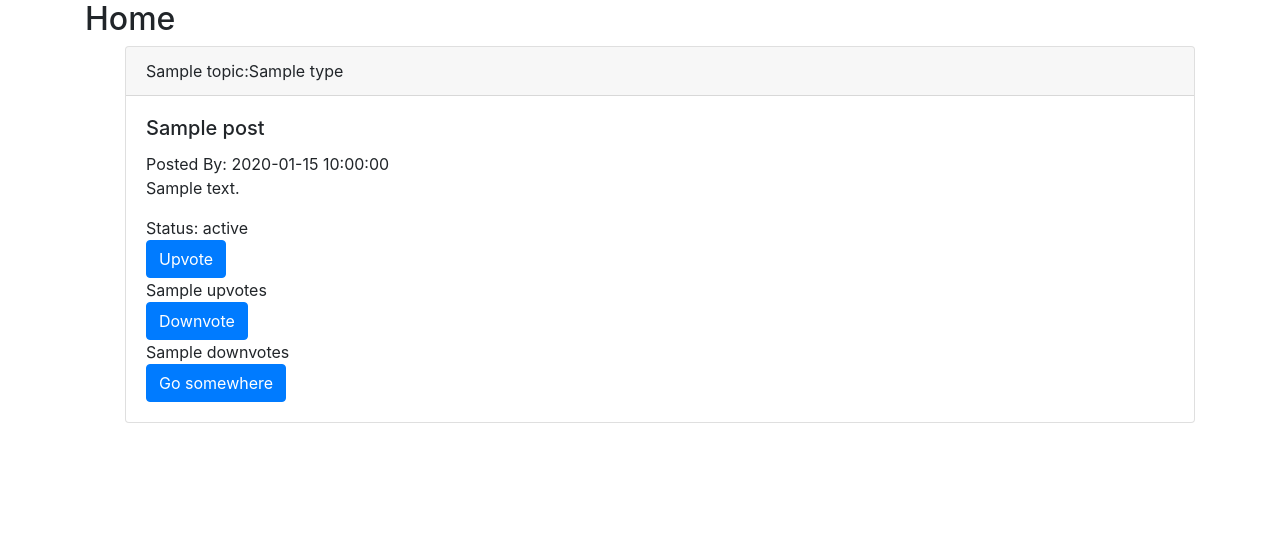
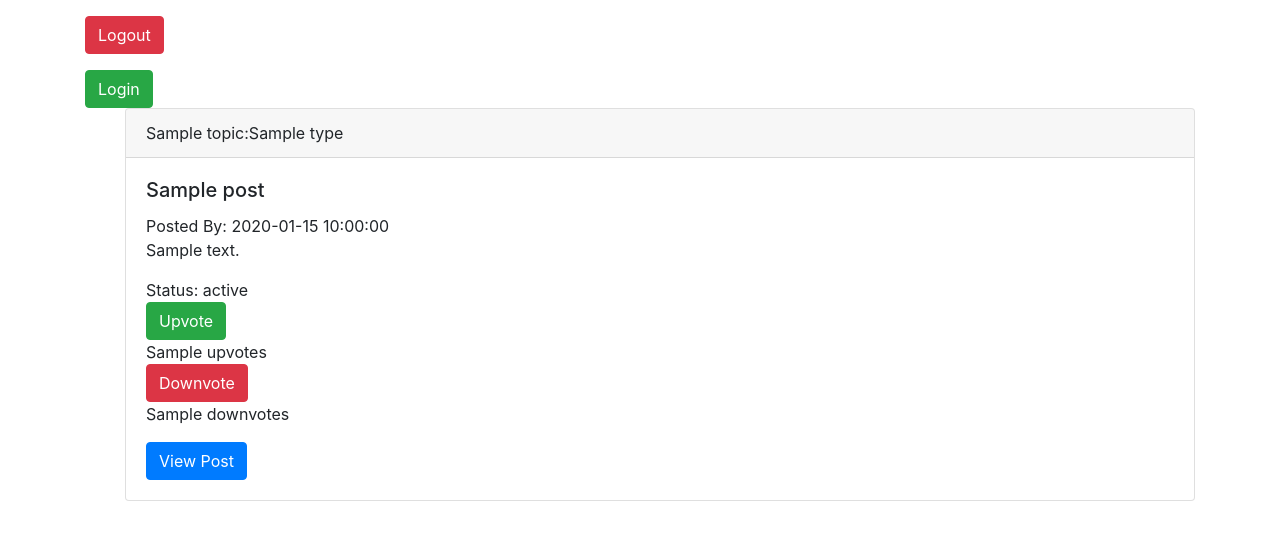
Before and after one commit to AtharvaMutsaddi/ESG-Consensus-Platform, a Flask app: template app/templates/home.html in a window 1280 px wide. Shown: the part 56-596 px from the top of the page. Run offline with Flask 3, Linux system fonts and the light colour scheme; the template is opened without the code that fills it: most values are stand-ins (such as "Sample title", 1, 10 or a date in 2020); parts of the project's set-up code (start-up, migrations or seed data) failed here and were passed over; some libraries are stand-ins or nearby versions.

Commit message:
comments

```diff
--- a/app/app.py
+++ b/app/app.py
@@ -56,6 +56,24 @@ def create_new_user(form_data):
     cursor.execute(insert_query, values)
     cnx.commit()
 
+def fetch_comments_for_post(post_id):
+    query = "SELECT Comment.CommentID, Comment.Content, Comment.CreatedAtDate, User.Name " \
+            "FROM Comment " \
+            "INNER JOIN User ON Comment.UserID = User.UserID " \
+            "WHERE Comment.PostID = %s"
+    cursor.execute(query, (post_id,))
+    comments = []
+
+    for comment_data in cursor.fetchall():
+        comment = {
+            'CommentID': comment_data[0],
+            'Content': comment_data[1],
+            'CreatedAtDate': comment_data[2],
+            'Name': comment_data[3]
+        }
+        comments.append(comment)
+
+    return comments
 
 def create_new_post(form_data,user_id):
     title=form_data.get("title")
@@ -143,11 +161,39 @@ def insert_downvote(user_id, post_id):
     cursor.execute(update_query)
     cnx.commit()
 
+def fetch_post_from_database(post_id):
+    query = "SELECT Post.PostID, Post.Title, Post.Description, Post.CreatedAtDate, Post.Topic, User.Name, Post.Upvotes, Post.Downvotes " \
+            "FROM Post " \
+            "INNER JOIN User ON Post.UserID = User.UserID " \
+            "WHERE Post.PostID = %s"
+    cursor.execute(query, (post_id,))
+    post_data = cursor.fetchone()
 
+    if post_data:
+        post = {
+            'PostID': post_data[0],
+            'Title': post_data[1],
+            'Description': post_data[2],
+            'CreatedAtDate': post_data[3],
+            'Topic': post_data[4],
+            'Name': post_data[5],
+            'Upvotes': post_data[6],
+            'Downvotes': post_data[7]
+        }
 
+        return post
 
+    return None
 
+def insert_comment_into_database(comment_data, post_id):
+    content = comment_data.get("content")
+    user_id = session.get("user_id")
+    post_id = post_id
 
+    insert_query = "INSERT INTO Comment (Content, UserID, PostId) VALUES (%s, %s, %s)"
+    values = (content, user_id, post_id)
+    cursor.execute(insert_query, values)
+    cnx.commit()
 
 # Login route
 @app.route("/login", methods=["GET", "POST"])
@@ -228,6 +274,19 @@ def home():
     posts_df=get_posts()
     return render_template("home.html",posts_df=posts_df)
 
+@app.route("/view_post/<int:post_id>", methods=["GET"])
+def view_post(post_id):
+    # Fetch the specific post from the database
+    post = fetch_post_from_database(post_id)
+    if post is None:
+        flash("Post not found", "danger")
+        return redirect(url_for("home"))
+
+    # Fetch comments for the post
+    comments = fetch_comments_for_post(post_id)
+
+    # Render a template to view the post with comments
+    return render_template("view_post.html", post=post, comments=comments)
 
 @app.route("/create_post", methods=["GET", "POST"])
 def create_post():
@@ -239,7 +298,23 @@ def create_post():
 
     return render_template("create_post.html")
 
+@app.route("/logout", methods=["POST"])
+def logout():
+    if  request.method == "POST":
+        session.clear()
+        return redirect(url_for("signup"))
 
+@app.route("/submit_comment/<int:post_id>", methods=["POST"])
+def submit_comment(post_id):
+    if request.method == "POST":
+        # Handle the form submission, insert the comment into the database
+        # Implement the logic to add the comment to the database
+        comment_data = request.form.to_dict()
+        insert_comment_into_database(comment_data, post_id)  # Implement this function
+        flash("Comment successfully added", "success")
+        return redirect(url_for("view_post", post_id=post_id))
 
+    # Render a template for commenting on a post (you'll need to create this template)
+    return render_template("comment.html")
 if __name__ == '__main__':
     app.run(debug=True)
--- a/app/templates/home.html
+++ b/app/templates/home.html
@@ -4,8 +4,12 @@
 
 {% block content %}
 <div class="container">
-    <h2>Home</h2>
-
+    <form method="POST" action="/logout" class="mt-3">
+        <button type="submit" class="btn btn-danger">Logout</button>
+    </form>
+    <form method="POST" action="/login" class="mt-3">
+        <button type="submit" class="btn btn-success">Login</button>
+    </form>
     {% if posts_df is not none %}
     <div class="posts">
         <ul>
@@ -22,18 +26,18 @@
                     <br>
                     <span>
                         <form action="{{ url_for('upvote', post_id=post['PostID']) }}" method="post">
-                            <button type="submit" class="btn btn-primary">Upvote</button>
+                            <button type="submit" class="btn btn-success">Upvote</button>
                         </form>
                         <span id="upvotes-{{ post['PostID'] }}">{{ post['Upvotes'] }}</span>
                     </span>
                     <span>
                         <form action="{{ url_for('downvote', post_id=post['PostID']) }}" method="post">
-                            <button type="submit" class="btn btn-primary">Downvote</button>
+                            <button type="submit" class="btn btn-danger">Downvote</button>
                         </form>
                         <span id="downvotes-{{ post['PostID'] }}">{{ post['Downvotes'] }}</span>
                     </span>
                     <br>
-                    <a href="#" class="btn btn-primary">Go somewhere</a>
+                    <a href="/view_post/{{ post['PostID'] }}" class="btn btn-primary mt-3">View Post</a>
                 </div>
             </div>
             {% endfor %}
```
Also changed, not shown: app/templates/post.html (deleted, +0 -7 lines), app/templates/view_post.html (added, +57 -0 lines).
